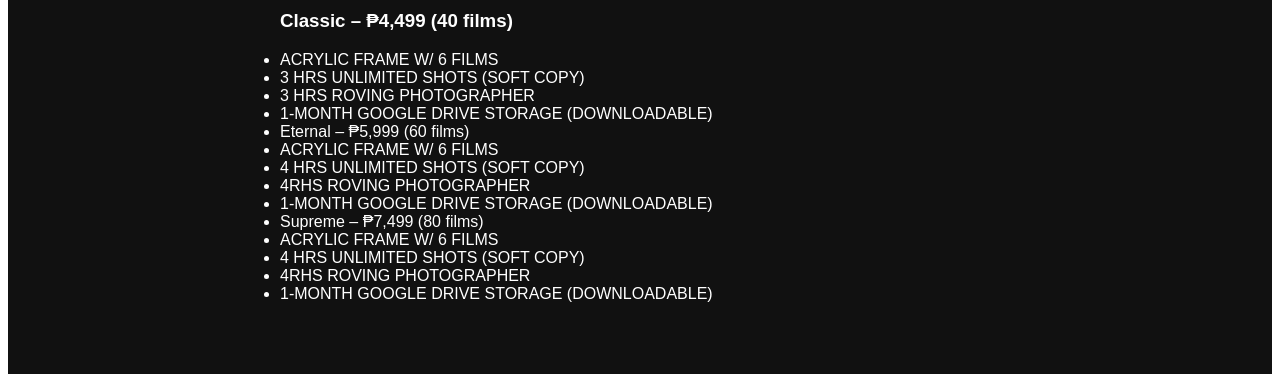
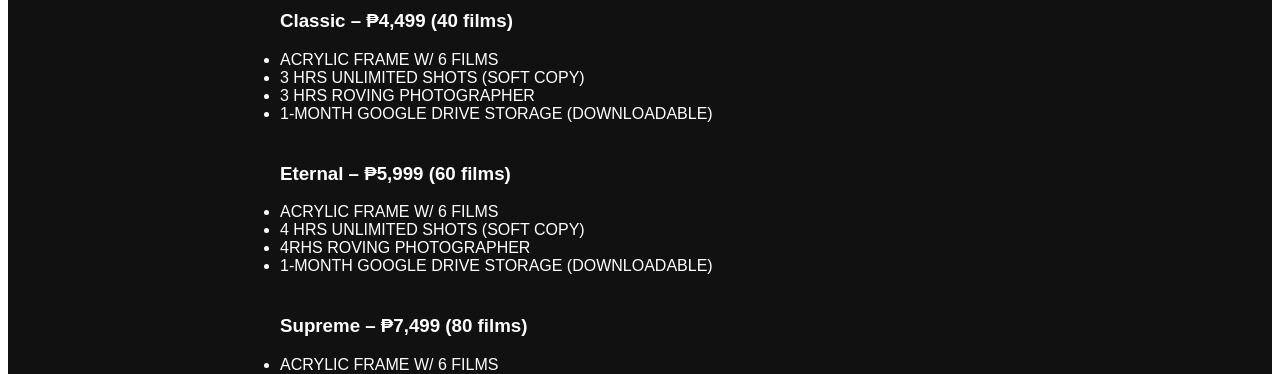
Before and after one commit to timelessnote/timelessnote-website, a React (Vite) app: page / in a window 1280 px wide. Shown: the part 1460-1834 px from the top of the page. Built offline with nearby package versions, Linux system fonts and the light colour scheme.

Commit message:
Update App.jsx

```diff
--- a/src/App.jsx
+++ b/src/App.jsx
@@ -97,12 +97,12 @@
             <li>3 HRS UNLIMITED SHOTS (SOFT COPY)</li>
             <li>3 HRS ROVING PHOTOGRAPHER</li>
             <li>1-MONTH GOOGLE DRIVE STORAGE (DOWNLOADABLE)</li>
-            <li>Eternal – ₱5,999 (60 films)</li>
+            <h3 style={{ marginTop: 40 }}>Eternal – ₱5,999 (60 films)</h3>
             <li>ACRYLIC FRAME W/ 6 FILMS</li>
             <li>4 HRS UNLIMITED SHOTS (SOFT COPY)</li>
             <li>4RHS ROVING PHOTOGRAPHER</li>
             <li>1-MONTH GOOGLE DRIVE STORAGE (DOWNLOADABLE)</li>
-            <li>Supreme – ₱7,499 (80 films)</li>
+            <h3 style={{ marginTop: 40 }}>Supreme – ₱7,499 (80 films)</h3>
             <li>ACRYLIC FRAME W/ 6 FILMS</li>
             <li>4 HRS UNLIMITED SHOTS (SOFT COPY)</li>
             <li>4RHS ROVING PHOTOGRAPHER</li>
```
